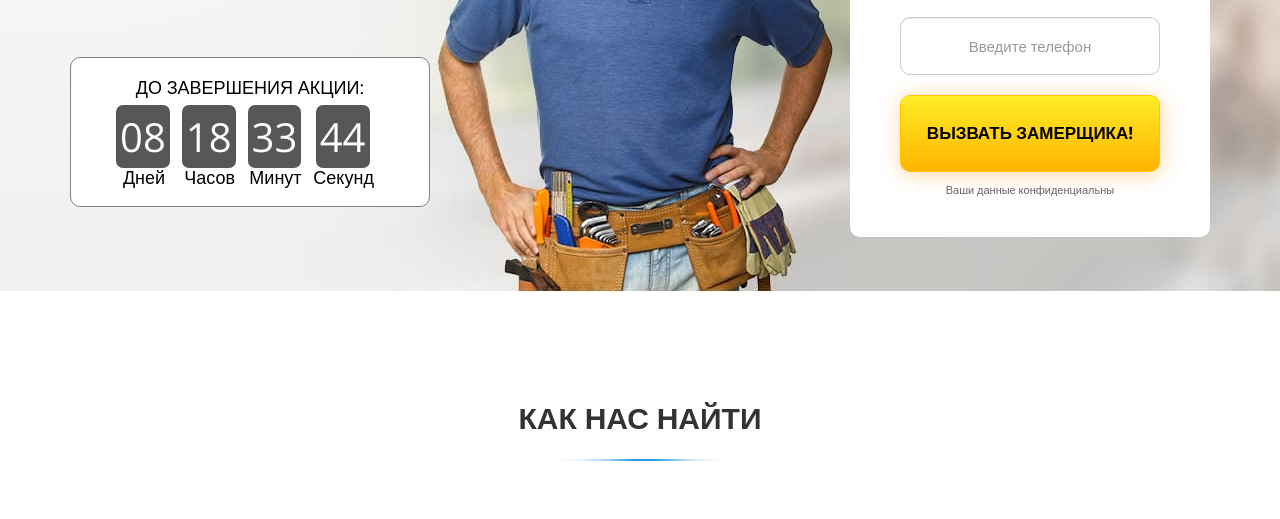
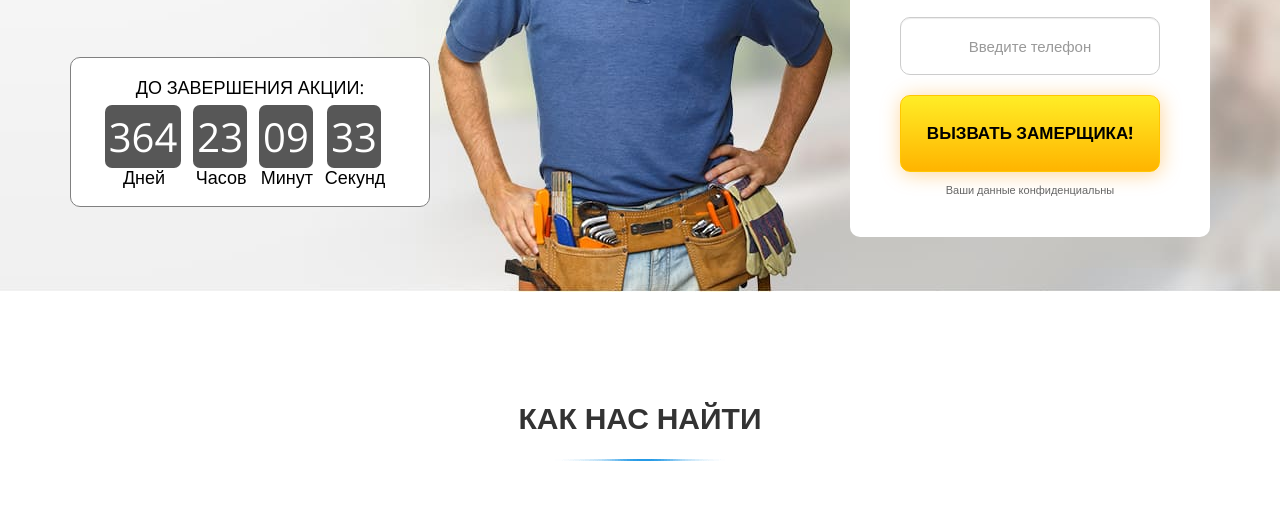
Before and after one commit to MariiaSimakova/glazing_system_website, a website with bundled scripts: page src/index.html in a window 1280 px wide. Shown: the part 5213-5732 px from the top of the page. Built offline with nearby package versions, Linux system fonts and the light colour scheme.

Commit message:
add timer

```diff
--- a/gulpfile.js
+++ b/gulpfile.js
@@ -4,8 +4,8 @@ const gulp = require("gulp");
 const webpack = require("webpack-stream");
 const browsersync = require("browser-sync");
 
-// const dist = "./dist/";
-const dist = "/MAMP/htdocs/test";
+const dist = "./dist/";
+// const dist = "/MAMP/htdocs/test";
 
 gulp.task("copy-html", () => {
   return gulp
--- a/src/js/main.js
+++ b/src/js/main.js
@@ -3,11 +3,13 @@ import modals from "./modules/modals";
 import tabs from "./modules/tabs";
 import forms from "./modules/forms";
 import changeModalState from "./modules/changeModalState";
+import timer from "./modules/timer";
 
 window.addEventListener("DOMContentLoaded", () => {
   "use strict";
 
   let modalState = { form: 0, type: "tree" };
+  let deadline = "2025-10-4";
 
   changeModalState(modalState);
 
@@ -27,4 +29,5 @@ window.addEventListener("DOMContentLoaded", () => {
     "inline-block"
   );
   forms(modalState);
+  timer(".container1", deadline);
 });
--- /dev/null
+++ b/src/js/modules/timer.js
@@ -0,0 +1,58 @@
+const timer = (id, deadline) => {
+  const addZero = (num) => {
+    if (num <= 9) {
+      return "0" + num;
+    } else {
+      return num;
+    }
+  };
+
+  const getTimeRemaining = (endtime) => {
+    const t = Date.parse(endtime) - Date.parse(new Date()),
+      seconds = Math.floor((t / 1000) % 60),
+      minutes = Math.floor((t / 1000 / 60) % 60),
+      hours = Math.floor((t / (1000 * 60 * 60)) % 24),
+      days = Math.floor(t / (1000 * 60 * 60 * 24));
+
+    return {
+      total: t,
+      days: days,
+      hours: hours,
+      minutes: minutes,
+      seconds: seconds,
+    };
+  };
+
+  const setClock = (selector, endtime) => {
+    const timer = document.querySelector(selector),
+      days = timer.querySelector("#days"),
+      hours = timer.querySelector("#hours"),
+      minutes = timer.querySelector("#minutes"),
+      seconds = timer.querySelector("#seconds"),
+      timeInterval = setInterval(updateClock, 1000);
+
+    updateClock();
+
+    function updateClock() {
+      const t = getTimeRemaining(endtime);
+
+      days.textContent = addZero(t.days);
+      hours.textContent = addZero(t.hours);
+      minutes.textContent = addZero(t.minutes);
+      seconds.textContent = addZero(t.seconds);
+
+      if (t.total <= 0) {
+        days.textContent = "00";
+        hours.textContent = "00";
+        minutes.textContent = "00";
+        seconds.textContent = "00";
+
+        clearInterval(timeInterval);
+      }
+    }
+  };
+
+  setClock(id, deadline);
+};
+
+export default timer;
```
Also changed, not shown: dist/index.html, dist/script.js, 1 other file.
